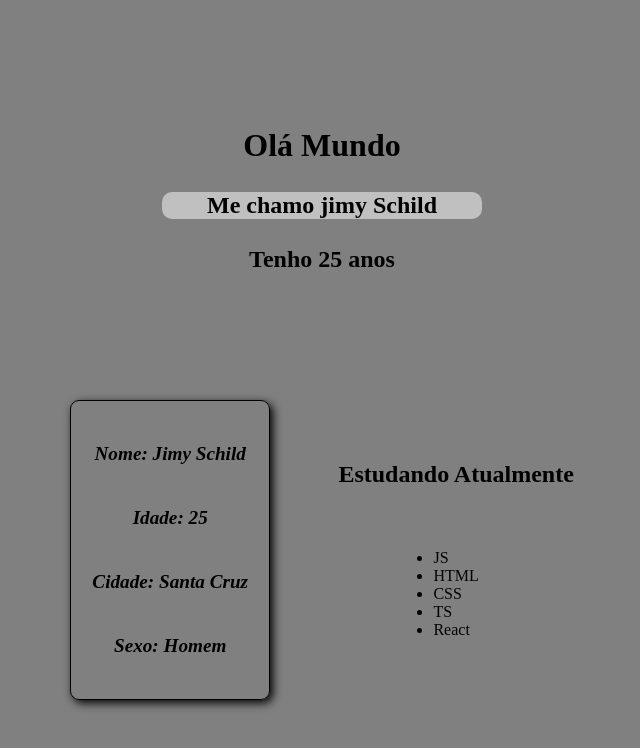
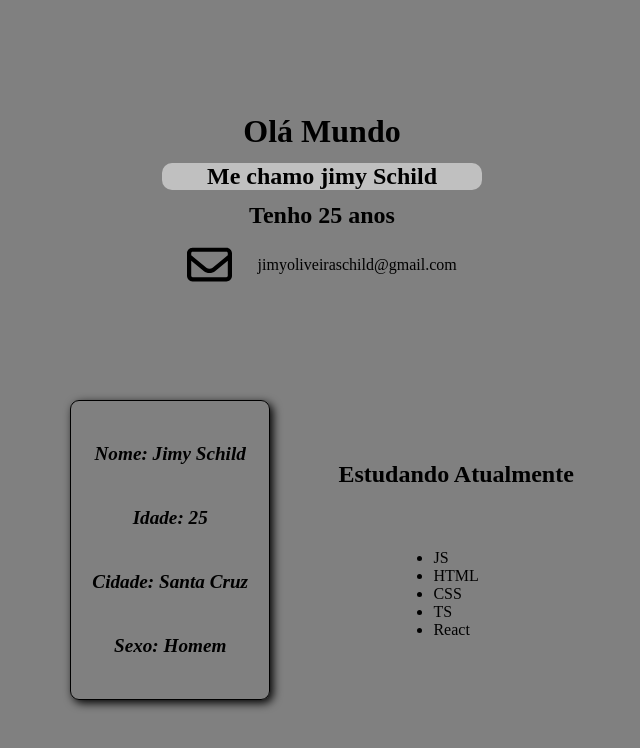
Before and after one commit to jimyschild/aprendendo-react, a React (Vite) app: page / in a window 1280 px wide. Shown: the top 748 px of the page, without its empty margins (318-958 px from the left). Built offline with nearby package versions, Linux system fonts and the light colour scheme.

Commit message:
adicionando svg de email e arrumando estilo

```diff
--- a/src/App.css
+++ b/src/App.css
@@ -16,12 +16,25 @@
 .header {
   /* border: 1px solid blue; */
   width: 50%;
+  min-width: 600px;
   height: 200px;
   display: flex;
   flex-direction: column;
   justify-content: space-evenly;
   align-items: center;
+}
 
+.contato {
+  /* border: 1px solid green; */
+  display: flex;
+  justify-content: center;
+  justify-content: space-evenly;
+  align-items: center;
+  width: 50%;
+}
+
+.img-email {
+  width: 45px;
 }
 
 .div-name {
@@ -33,15 +46,18 @@
 }
 
 .container {
+  /* border: 1px solid green; */
   display: flex;
   justify-content: space-evenly;
   width: 50%;
+  min-width: 600px;
 }
 
 .div-card {
   border: 1px solid black;
   height: 300px;
   width: 200px;
+  min-width: 200px;
   border-radius: 9px;
   box-shadow: 3px 3px 10px black;
   display: flex;
--- a/src/App.tsx
+++ b/src/App.tsx
@@ -2,6 +2,7 @@ import Header from './assets/nome'
 import Idade from './assets/idade';
 import InfCard from './assets/card';
 import { TecList } from './assets/lista';
+import { Email } from './email';
 import './App.css';
 
 function App() {
@@ -11,6 +12,11 @@ function App() {
       <h1>Olá Mundo</h1>
       <Header />
       <Idade anos={25} />
+      <div className='contato'>
+        <img className='img-email' src="email.svg" alt="" />
+        <Email email="jimyoliveiraschild@gmail.com" />
+      </div>
+
     </header>
     <div className='container'>
       <InfCard nome='Jimy Schild' idade={25} ciadade='Santa Cruz' sexo='Homem' />
--- a/src/assets/idade.tsx
+++ b/src/assets/idade.tsx
@@ -1,5 +1,7 @@
 function Idade(props: number) {
 
-    return <h2 className="idade-estilo">Tenho {props.anos} anos</h2>
+    return (
+        <h2 className="idade-estilo">Tenho {props.anos} anos</h2>
+    )
 }
 export default Idade;
--- /dev/null
+++ b/src/email.tsx
@@ -0,0 +1,5 @@
+export function Email(props: string) {
+    return (
+        <p>{props.email}</p>
+    )
+}
```
Also changed, not shown: public/email.svg (added).
